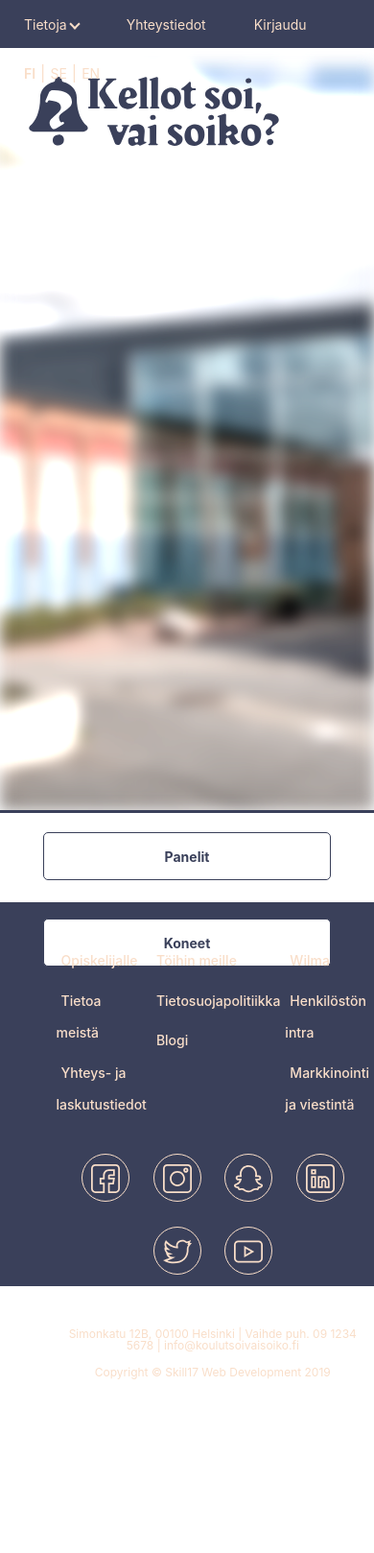
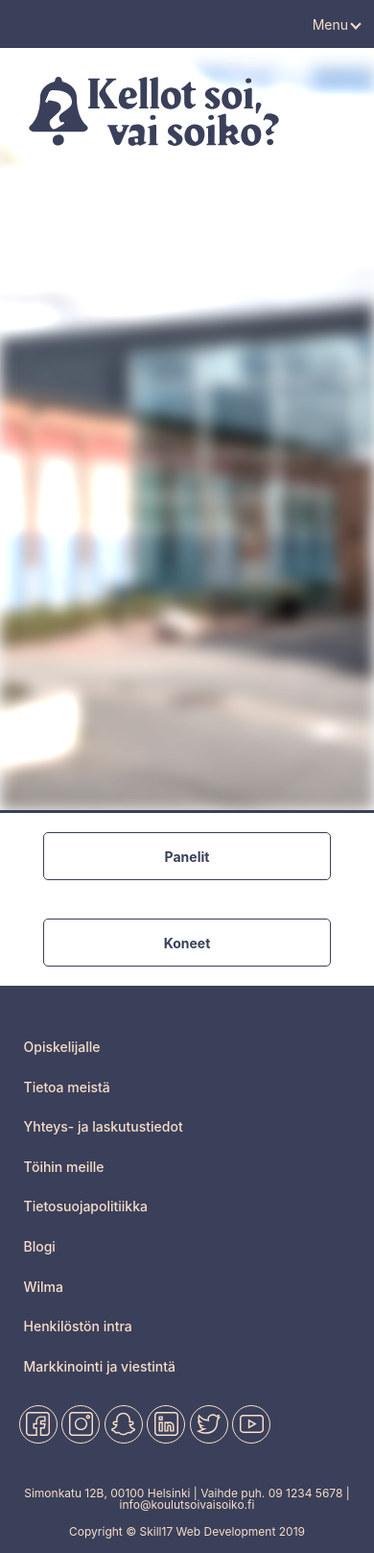
Before and after one commit to matias-kronlund/Taitaja-2020, a PHP site: page / in a window 390 px wide. Shown: the whole page at 96% size. Before the commit the page ends 1437 px from the top, so only its background shows below. Run offline with PHP 8.4, Linux system fonts and the light colour scheme.

Commit message:
Added Mobile Resposivity

```diff
--- a/index.html
+++ b/index.html
@@ -18,7 +18,8 @@
 <body>
     <header>
         <nav>
-            <ul>
+            <div id="phone-dropdown"><button class="link" onclick="mobileMenu();">Menu <i class="down"></i></button></i></a></div>
+            <ul id="nav-menu-content">
                 <li id="dropdown-trigger" >
                     <a class="link">Tietoja <i id="arr" class="down"></i></a>
                     <div id="dropdown">
@@ -27,13 +28,13 @@
                                 <h3><a href="">Tutustu <i class="right"></i></a></h3>
                                 <h3><a href="">Varainhankinta <i class="right"></i></a></h3>
                                 <h3><a href="">Töihin <i class="right"></i></a></h3>
-                                <h3 style="margin-top: 30px;"><a href="">Tietosuoja <i class="right"></i></a></h3>
+                                <h3 class="menu-space1"><a href="">Tietosuoja <i class="right"></i></a></h3>
                                 <p>Tietosuoja on meille tärkeä ja haluammekin osoittaa, miten ja minkälaisten tehtävien hoitamiseksi henkilötietoja käsittelemme.</p>
                             </div>
                             <div>
                                 <h3><a href="">Laatu <i class="right"></i></a></h3>
                                 <p>Tervetuloa tutustumaan meidän laatuun. Näillä sivuilla kerromme, kuinka me vastaamme toimintansa laadusta eurooppalaisen korkeakoulutusalueen periaatteiden mukaisesti.</p>
-                                <h3 style="margin-top: 35px;"><a href="">Kansainvälisyys <i class="right"></i></a></h3>
+                                <h3 class="menu-space2"><a href="">Kansainvälisyys <i class="right"></i></a></h3>
                                 <p>Kansainvälisty kanssamme! Hyödynnä laajaa kansainvälistä verkostoamme sekä osaamistamme kilpailukykysi kehittäjänä.</p>
                             </div>
                         </div>
@@ -73,6 +74,7 @@
         <div class="menu">
             <button onclick="showSolar();">Panelit</button><button>Koneet</button>
         </div>
+        <h2 class="content-title">Title</h2>
         <div id="solar"></div>
         <div id="computers">
 
--- a/src/scripts/menu-buttons.js
+++ b/src/scripts/menu-buttons.js
@@ -9,7 +9,12 @@ function showSolar(){
         solarstate = true;
     }else{
         document.getElementById("solar").style.display = "none";
-        document.getElementsByClassName("page-content")[0].style.height = "96px";
+        if(window.innerWidth < 680){
+            document.getElementsByClassName("page-content")[0].style.height = "186px";
+        }else{
+            document.getElementsByClassName("page-content")[0].style.height = "96px";
+        }
+
         document.getElementById("solar").style.opacity = "0";
         solarstate = false;
     }
--- a/src/scripts/navbar.js
+++ b/src/scripts/navbar.js
@@ -11,6 +11,7 @@ function sizeDropdown(){
         document.getElementById("dropdown").style.right = "0px";
         document.getElementById("dropdown").style.width = "100%";
     }
+
 }
 $( window ).resize(function() {
     sizeDropdown();
@@ -27,12 +28,14 @@ function display(mode) {
         }, 300);
     } else {
         setTimeout(() => {
-                style.opacity = "0";
+                style.opacity = "";
         }, 300);
     }
 }
 $(function () {
         $('#dropdown-trigger').hover(function () {
+
+            if(window.innerWidth >= 760){
                 $('#dropdown').css('height', '300px');
                 $('#dropdown-content').css('display', 'grid');
                 $('#arr').removeClass('down');
@@ -41,8 +44,10 @@ $(function () {
                     display(true);
                     displaying = true;
                 }
+            }
+
         }, function () {
-        // on mouseout, reset the background colour
+            if(window.innerWidth >= 760){
                 $('#dropdown').css('height', '0px');
                 $('#dropdown-content').css('display', 'none');
                 $('#arr').removeClass('up');
@@ -51,5 +56,22 @@ $(function () {
                     display(false);
                     displaying = false;
                 }
+            }
+            // on mouseout, reset the background colour
+
         });
+
 });
+let mobilemenu_state = false;
+function mobileMenu(){
+    if(mobilemenu_state == false){
+        document.getElementById("nav-menu-content").style.display = "block";
+        document.getElementsByTagName("header")[0].style.height = "580px";
+        document.getElementById("dropdown-content").style.display = "";
+        mobilemenu_state = true;
+    }else{
+        document.getElementById("nav-menu-content").style.display = "";
+        document.getElementsByTagName("header")[0].style.height = "";
+        mobilemenu_state = false;
+    }
+}
--- a/src/style/footer.css
+++ b/src/style/footer.css
@@ -1,5 +1,5 @@
 footer{
-    height: 400px;
+    height: auto;
     background: #3A405A;
 }
 .footer-container{
@@ -54,3 +54,24 @@ a svg path{
     line-height: 100%;
     color: #F9DEC9;
 }
+@media only screen and (max-width: 600px){
+    .footer-container{
+        margin: 0px 5% 0px 5%;
+    }
+    .footer-container > div {
+        grid-column: 1/4;
+    }
+    footer .some a{
+        margin: 0px;
+        height: 40px;
+        width: 40px;
+    }
+    a svg{
+        margin: auto;
+        height: 25px;
+        margin-top: 6px;
+    }
+    .some{
+        text-align: left;
+    }
+}
--- a/src/style/navbar.css
+++ b/src/style/navbar.css
@@ -57,3 +57,60 @@ header nav ul{
     color:white;
     font-size: 14px;
 }
+#phone-dropdown{
+    text-align: right;
+    margin-right: 10px;
+    display: none;
+}
+#phone-dropdown button{
+    height: 30px;
+    line-height: 100%;
+    background: none;
+    outline: none;
+    border: none;
+}
+#phone-dropdown button:hover{
+    text-decoration: underline;
+}
+.menu-space1{
+    margin-top: 30px;
+}
+.menu-space2{
+    margin-top: 35px;
+}
+@media only screen and (max-width: 670px){
+    #dropdown-trigger{
+        height: auto;
+    }
+    #phone-dropdown{
+        display: block;
+    }
+    header nav ul{
+        display: none;
+        float: none;
+    }
+    header nav ul li{
+        display: block;
+    }
+    #dropdown{
+        position: unset;
+        height: 100%;
+    }
+    #dropdown-content{
+        height: auto;
+        display: grid;
+        opacity: 1;
+    }
+    #dropdown-content > div{
+        grid-column: 1/3;
+    }
+    #dropdown-content > div > p{
+        display: none;
+    }
+    .menu-space1{
+        margin-top: unset;
+    }
+    .menu-space2{
+        margin-top: unset;
+    }
+}
--- a/src/style/page-content.css
+++ b/src/style/page-content.css
@@ -1,7 +1,7 @@
 .page-content{
-    height: 96px;
+    height: auto;
     background: red;
-    transition: all ease-in-out 300ms;
+    transition: all ease-in-out 500ms;
 }
 .menu{
     border-top: 3px solid #3A405A   ;
@@ -31,20 +31,21 @@
 }
 #solar{
     opacity: 0;
-    margin: 100px 15%;
+    margin: 20px 15%;
     display: none;
     overflow-y: auto;
-    height: 330px;
+    height: 340px;
     transition: 300ms;
+    border: 1px solid white;
 }
 .slora-data{
     display: grid;
     grid-template-columns: repeat(5, auto);
-    grid-gap: 2px;
     margin-bottom: 10px;
 }
 .solar-title{
     grid-column: 1/6;
+    margin: 3px;
 }
 .solar-title h3 {
     padding: 20px;
@@ -67,6 +68,7 @@
     line-height: 19px;
     color: #99B2DD;
     text-align: right;
+    margin: 3px;
 }
 .solar-col p {
     padding: 10px;
@@ -76,7 +78,12 @@
     border-bottom: 1px solid white;
 
 }
-@media only screen and (max-width: 700px) {
+.content-title{
+    margin-left: 15%;
+    margin-top: 30px;
+    display: none;
+}
+@media only screen and (max-width: 735px) {
     .solar-title{
         grid-column: 1/3;
     }
@@ -84,6 +91,30 @@
         grid-template-columns: repeat(2, auto);
     }
     #solar{
-        padding: 10px;
+        margin: 10px;
+    }
+    .content-title{
+        margin: 10px;
+    }
+    .menu button {
+        margin: 20px auto;
     }
 }
+#solar::-webkit-scrollbar {
+    width: 5px;
+}
+
+  /* Track */
+  #solar::-webkit-scrollbar-track {
+    background: #f1f1f1;
+  }
+
+  /* Handle */
+  #solar::-webkit-scrollbar-thumb {
+    background: #888;
+  }
+
+  /* Handle on hover */
+  #solar::-webkit-scrollbar-thumb:hover {
+    background: #555;
+  }
```
Lines whose indentation alone changed are shown as unchanged.
